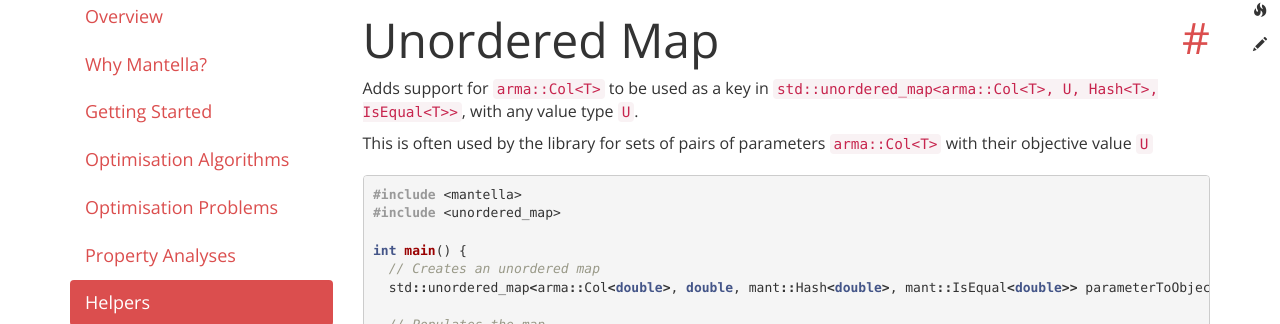
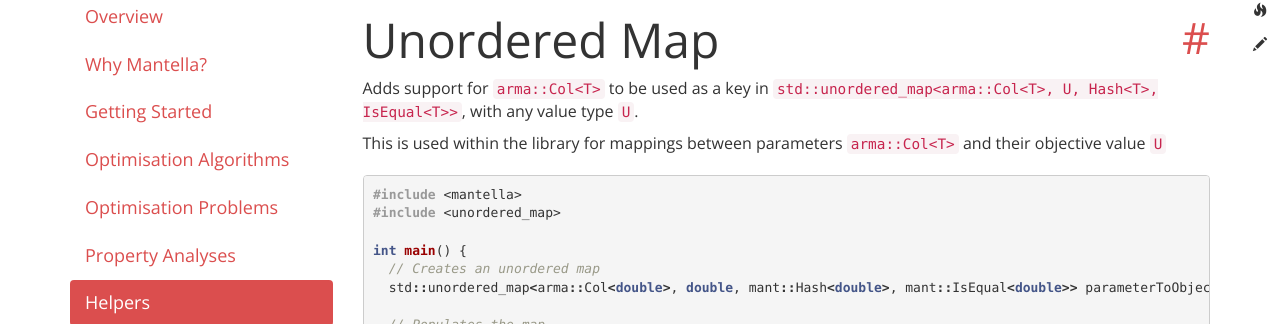
Before and after one commit to sebiniemann/Mantella, a Jekyll site: the page built from helpers/unordered-map.html, in a window 1280 px wide and 1381 px high. Shown: the part 106-430 px from the top of the window. Built offline with Jekyll 4.4.1, drawn with Linux system fonts in a browser that asks for light colours.

Commit message:
Minor text changes

```diff
--- a/helpers/unordered-map.html
+++ b/helpers/unordered-map.html
@@ -5,7 +5,7 @@ layout: page
 
 <p>Adds support for <code>arma::Col&lt;T&gt;</code> to be used as a key in <code>std::unordered_map&lt;arma::Col&lt;T&gt;, U, Hash&lt;T&gt;, IsEqual&lt;T&gt;&gt;</code>, with any value type <code>U</code>.</p>
 
-<p>This is often used by the library for sets of pairs of parameters <code>arma::Col&lt;T&gt;</code> with their objective value <code>U</code></p>
+<p>This is used within the library for mappings between parameters <code>arma::Col&lt;T&gt;</code> and their objective value <code>U</code></p>
 
 {% highlight cpp %}
 #include <mantella>
```
